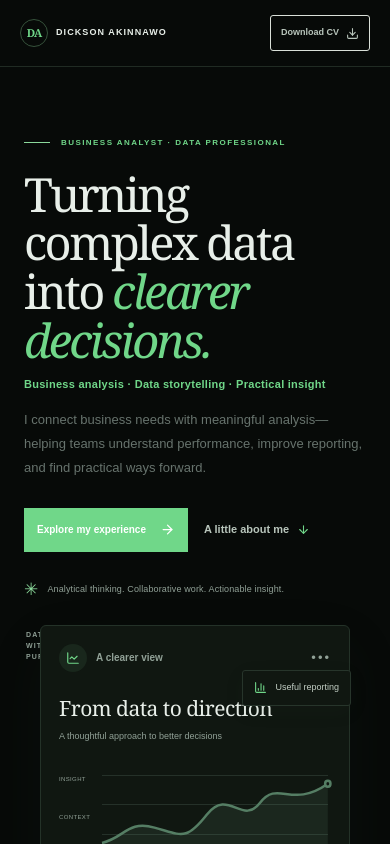
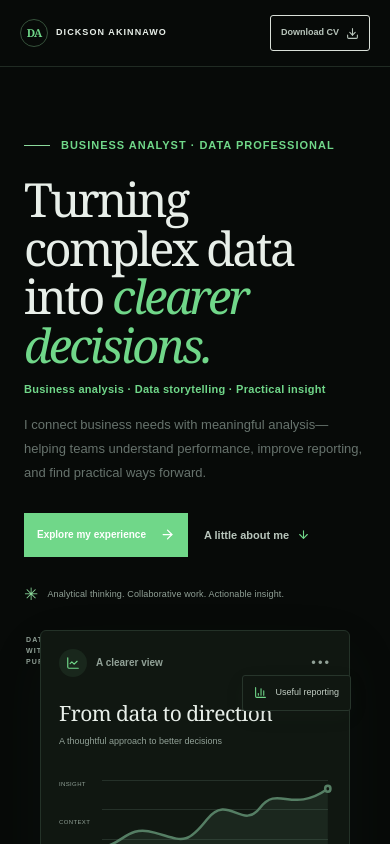
Before and after one commit to Dickson47/pro-profile, a Next.js app: page / in a window 390 px wide. Shown: the top 844 px of the page. Built offline with nearby package versions, Linux system fonts and the light colour scheme.

Commit message:
Emphasize business analyst title

```diff
--- a/app/globals.css
+++ b/app/globals.css
@@ -96,8 +96,8 @@ button, a { -webkit-tap-highlight-color: transparent; }
 
 .hero { max-width: 1320px; min-height: 614px; position: relative; display: grid; grid-template-columns: 1fr 1fr; align-items: center; gap: 28px; margin: auto; padding: 65px 90px 90px 105px; overflow: hidden; }
 .hero-copy { position: relative; z-index: 1; max-width: 535px; padding-bottom: 18px; }
-.hero-kicker, .eyebrow { color: var(--green); font-size: 9px; line-height: 1.7; font-weight: 700; letter-spacing: .18em; }
-.hero-kicker { display: flex; align-items: center; gap: 11px; margin-bottom: 26px; }
+  .hero-kicker, .eyebrow { color: var(--green); font-size: 9px; line-height: 1.7; font-weight: 700; letter-spacing: .18em; }
+  .hero-kicker { display: flex; align-items: center; gap: 11px; margin-bottom: 26px; font-size: 14px; font-weight: 800; letter-spacing: .11em; }
 .kicker-line { width: 26px; height: 1px; background: var(--orange); }
 h1, h2, h3, p { margin-top: 0; }
 .hero h1 { max-width: 540px; margin-bottom: 20px; color: var(--ink); font-family: Georgia, 'Times New Roman', serif; font-size: clamp(48px, 5.15vw, 69px); line-height: 1.04; font-weight: 400; letter-spacing: -.055em; }
@@ -250,7 +250,7 @@ h1, h2, h3, p { margin-top: 0; }
   .nav-cta svg { width: 13px; height: 13px; }
   .hero { display: flex; min-height: 0; flex-direction: column; align-items: stretch; gap: 15px; padding: 69px 24px 76px; }
   .hero-copy { padding: 0; }
-  .hero-kicker { margin-bottom: 20px; font-size: 8px; }
+  .hero-kicker { margin-bottom: 20px; font-size: 11px; letter-spacing: .09em; }
   .hero h1 { max-width: 520px; margin-bottom: 17px; font-size: clamp(47px, 12vw, 62px); }
   .hero-description { max-width: 470px; font-size: 13px; }
   .hero-actions { gap: 16px; }
```
